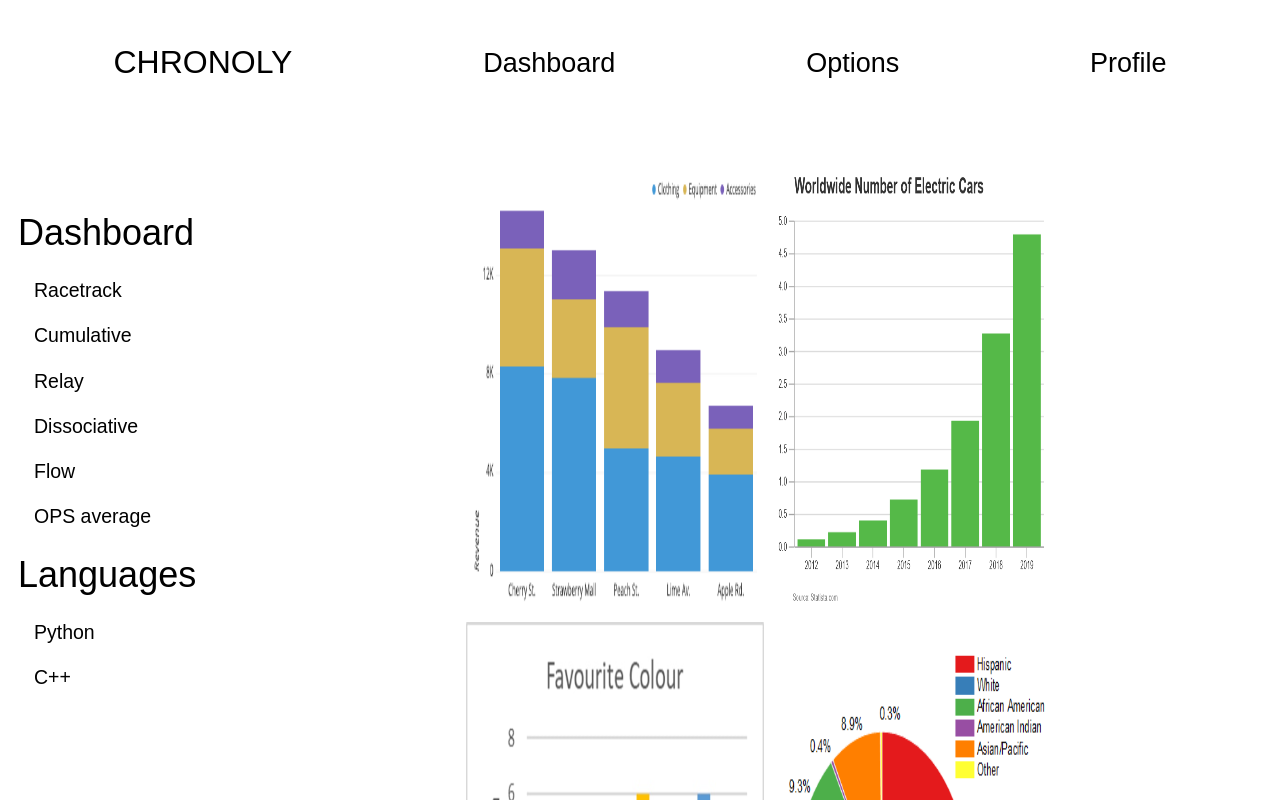
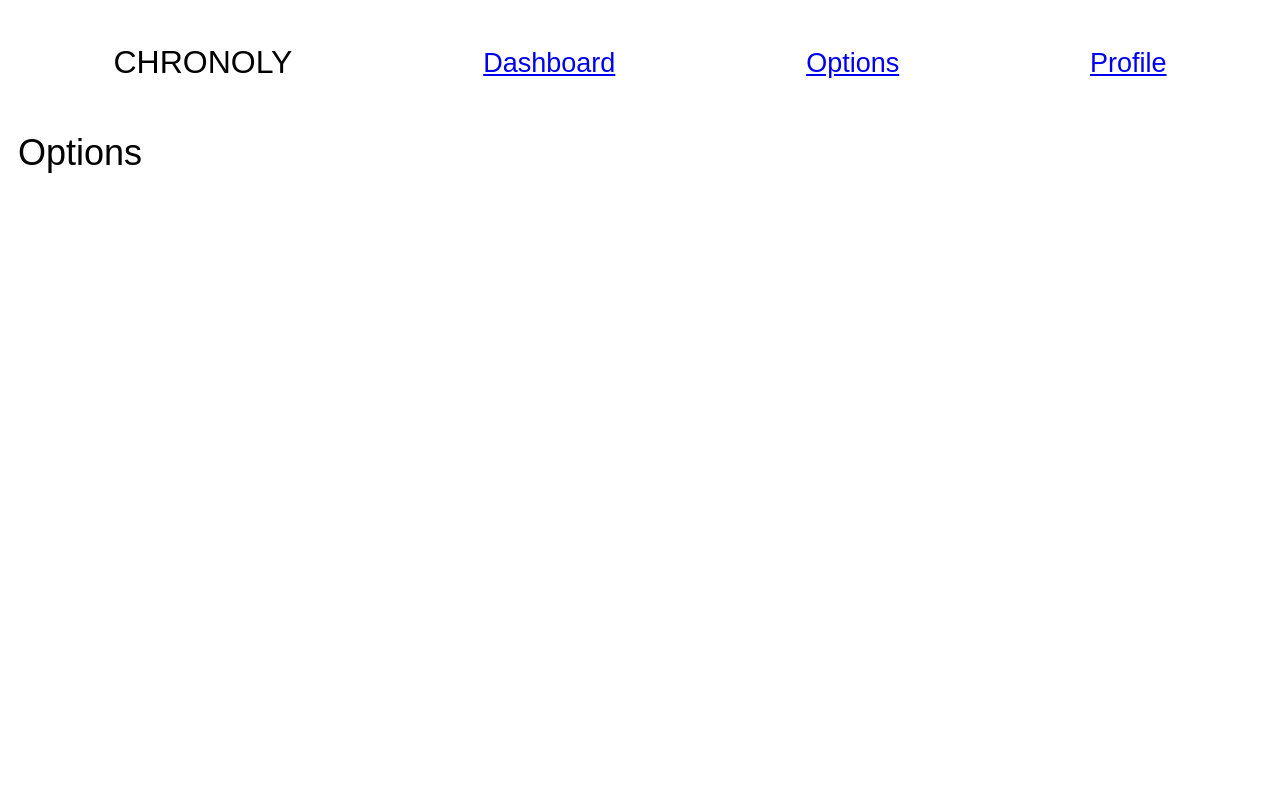
Before and after one commit to songexile/Chronoly-Website2, a React (Create React App) app: page /options in a window 1280 px wide. Shown: the top 800 px of the page. Built offline with nearby package versions, Linux system fonts and the light colour scheme.

Commit message:
Basic implementation of React Router added
BUG: React router directory will keep going deeper.

```diff
--- a/package.json
+++ b/package.json
@@ -34,5 +34,8 @@
       "last 1 firefox version",
       "last 1 safari version"
     ]
+  },
+  "devDependencies": {
+    "react-router-dom": "^6.3.0"
   }
 }
--- a/src/App.css
+++ b/src/App.css
@@ -1,6 +1,6 @@
 :root {
   /* Colors */
-  --main-color: (255, 200, 235, 1);
+  --main-color: (242, 224, 223);
   /* Fonts */
   --ff-serif: serif;
   --ff-sans-cond: "Barlow Condensed", sans-serif;
@@ -177,7 +177,7 @@ select {
 }
 
 .bg-main {
-  background-color: hsl(var(--main-color));
+  background-color: rgb(var(--main-color));
 }
 
 .ff-serif {
--- a/src/App.js
+++ b/src/App.js
@@ -1,20 +1,22 @@
+import { BrowserRouter, Routes, Route } from "react-router-dom";
+import ReactDOM from "react-dom/client";
+import React from "react";
+
 import "./App.css";
-import Navbar from "./components/Navbar";
-import Sidebar from "./components/Sidebar";
-import Dashboard from "./components/Dashboard";
-import Footer from "./components/Footer";
+import DashboardPage from "./pages/DashboardPage";
+import OptionsPage from "./pages/OptionsPage";
+import ProfilePage from "./pages/ProfilePage";
 
 function App() {
   return (
-    <div className="App">
-      <div className="container">
-        <Navbar />
-        <div className="container--maincontent">
-          <Sidebar />
-          <Dashboard />
-        </div>
-      </div>
-    </div>
+    <BrowserRouter>
+      <Routes>
+        <Route path="dash" element={<DashboardPage />} />
+        <Route path="options" element={<OptionsPage />} />
+        <Route path="profile" element={<ProfilePage />} />
+        <Route index element={<DashboardPage />}></Route>
+      </Routes>
+    </BrowserRouter>
   );
 }
 
--- a/src/components/Navbar.js
+++ b/src/components/Navbar.js
@@ -1,13 +1,20 @@
 import React from "react";
+import { Outlet, Link } from "react-router-dom";
 
 const Navbar = () => {
   return (
     <div className="nav--container">
       <div className="nav">
         <h2 className="fs-600">CHRONOLY</h2>
-        <h2>Dashboard</h2>
-        <h2>Options</h2>
-        <h2>Profile</h2>
+        <h2>
+          <Link to="dash">Dashboard</Link>
+        </h2>
+        <h2>
+          <Link to="options">Options</Link>
+        </h2>
+        <h2>
+          <Link to="profile">Profile</Link>
+        </h2>
       </div>
     </div>
   );
--- /dev/null
+++ b/src/pages/DashboardPage.js
@@ -0,0 +1,21 @@
+import React from "react";
+import Navbar from "../components/Navbar";
+import Sidebar from "../components/Sidebar";
+import Dashboard from "../components/Dashboard";
+import Footer from "../components/Footer";
+
+const DashboardPage = () => {
+  return (
+    <div className="App">
+      <div className="container">
+        <Navbar />
+        <div className="container--maincontent">
+          <Sidebar />
+          <Dashboard />
+        </div>
+      </div>
+    </div>
+  );
+};
+
+export default DashboardPage;
--- /dev/null
+++ b/src/pages/OptionsPage.js
@@ -0,0 +1,13 @@
+import React from "react";
+import Navbar from "../components/Navbar";
+
+const OptionsPage = () => {
+  return (
+    <div className="container">
+      <Navbar />
+      <h1>Options</h1>
+    </div>
+  );
+};
+
+export default OptionsPage;
--- /dev/null
+++ b/src/pages/ProfilePage.js
@@ -0,0 +1,13 @@
+import React from "react";
+import Navbar from "../components/Navbar";
+
+const ProfilePage = () => {
+  return (
+    <div className="container">
+      <Navbar />
+      <h1>your profile</h1>
+    </div>
+  );
+};
+
+export default ProfilePage;
```
Also changed, not shown: 1 other file (tests, documents, lock files or other folders).
